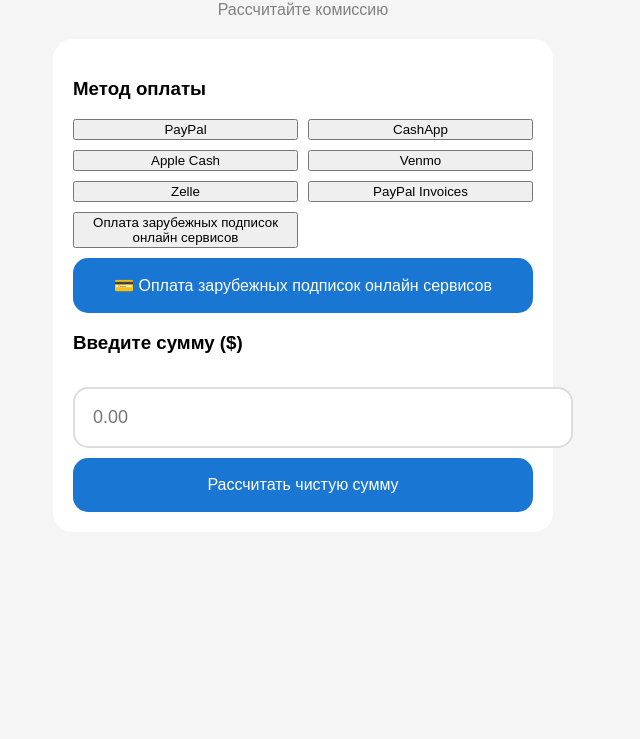
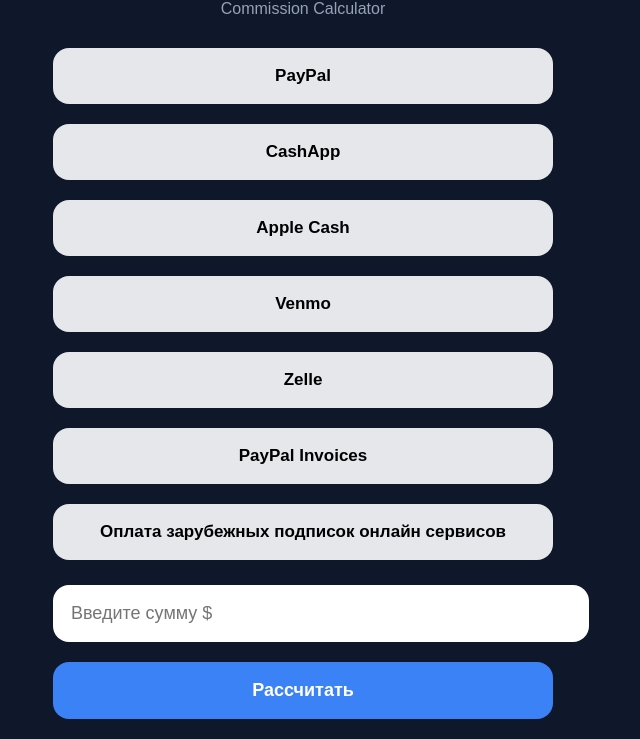
Before and after one commit to AlexPek228/miniapp, a plain HTML site: page index.html in a window 1280 px wide. Shown: the part 94-833 px from the top of the page, without its empty margins (337-977 px from the left). Before the commit the page ends 800 px from the top, so only its background shows below. Drawn offline with Linux system fonts and the light colour scheme; a script that the page names is missing.

Commit message:
Update index.html

```diff
--- a/index.html
+++ b/index.html
@@ -6,123 +6,115 @@
 
 <style>
 body {
-    background:#f5f5f5;
+    background:#0f172a;
+    color:white;
     font-family:Arial;
-    margin:0;
+    text-align:center;
     padding:20px;
-}
-
-.container {
     max-width:500px;
     margin:auto;
 }
 
 h1 {
-    text-align:center;
     margin-bottom:5px;
 }
 
 p {
-    text-align:center;
-    color:gray;
-    margin-bottom:20px;
-}
-
-.card {
-    background:white;
-    padding:20px;
-    border-radius:20px;
+    color:#94a3b8;
 }
 
 .methods {
-    display:grid;
-    grid-template-columns:1fr 1fr;
-    gap:10px;
+    margin-top:20px;
 }
 
-.btn {
-    padding:18px;
-    border-radius:15px;
-    border:2px solid #ddd;
-    font-size:16px;
-    background:white;
+.method-btn {
+    width: 100%;
+    padding: 18px;
+    margin: 10px 0;
+    border-radius: 16px;
+    border: none;
+
+    font-size: 17px;
+    font-weight: 600;
+
+    background: #e5e7eb;
+    color: black;
+
+    transition: all 0.2s ease;
 }
 
-.btn.active {
-    background:#1976d2;
-    color:white;
-    border:none;
+.method-btn:active {
+    transform: scale(0.97);
 }
 
-.big-btn {
-    width:100%;
-    padding:18px;
-    margin-top:10px;
-    border-radius:15px;
-    font-size:16px;
-    background:#1976d2;
-    color:white;
-    border:none;
+.method-btn.active {
+    background: #22c55e;
+    color: black;
 }
 
 input {
-    width:100%;
-    padding:18px;
-    margin-top:15px;
-    border-radius:15px;
-    border:2px solid #ddd;
-    font-size:18px;
+    width: 100%;
+    padding: 18px;
+    border-radius: 16px;
+    border: none;
+    font-size: 18px;
+    margin-top: 15px;
+}
+
+.calc-btn {
+    width: 100%;
+    padding: 18px;
+    margin-top: 20px;
+
+    border-radius: 16px;
+    border: none;
+
+    font-size: 18px;
+    font-weight: bold;
+
+    background: #3b82f6;
+    color: white;
+
+    transition: all 0.2s ease;
+}
+
+.calc-btn:active {
+    transform: scale(0.97);
 }
 
 .result {
     margin-top:20px;
+    background:#1e293b;
     padding:15px;
-    border-radius:15px;
-    background:#e8f5e9;
-    font-size:16px;
+    border-radius:16px;
 }
 </style>
 </head>
 
 <body>
 
-<div class="container">
-
-<h1>💱 Ondawave Exchanger</h1>
-<p>Рассчитайте комиссию</p>
-
-<div class="card">
-
-<h3>Метод оплаты</h3>
+<h1>Ondawave Exchanger</h1>
+<p>Commission Calculator</p>
 
 <div class="methods">
-    <button class="method-btn" onclick="selectMethod('PayPal')">PayPal</button>
-<button class="method-btn" onclick="selectMethod('CashApp')">CashApp</button>
-<button class="method-btn" onclick="selectMethod('Apple Cash')">Apple Cash</button>
-<button class="method-btn" onclick="selectMethod('Venmo')">Venmo</button>
-<button class="method-btn" onclick="selectMethod('Zelle')">Zelle</button>
-<button class="method-btn" onclick="selectMethod('PayPal Invoices')">PayPal Invoices</button>
 
-<button class="method-btn" onclick="selectMethod('Subscriptions', true)">
+<button class="method-btn" onclick="selectMethod('PayPal', false, event)">PayPal</button>
+<button class="method-btn" onclick="selectMethod('CashApp', false, event)">CashApp</button>
+<button class="method-btn" onclick="selectMethod('Apple Cash', false, event)">Apple Cash</button>
+<button class="method-btn" onclick="selectMethod('Venmo', false, event)">Venmo</button>
+<button class="method-btn" onclick="selectMethod('Zelle', false, event)">Zelle</button>
+<button class="method-btn" onclick="selectMethod('PayPal Invoices', false, event)">PayPal Invoices</button>
+
+<button class="method-btn" onclick="selectMethod('Subscriptions', true, event)">
 Оплата зарубежных подписок онлайн сервисов
 </button>
-</div>
 
-<button class="big-btn" onclick="subscriptionMode()">
-💳 Оплата зарубежных подписок онлайн сервисов
-</button>
+<input id="amount" placeholder="Введите сумму $" type="number">
 
-<h3>Введите сумму ($)</h3>
-
-<input id="amount" type="number" placeholder="0.00">
-
-<button class="big-btn" onclick="calculate()">
-Рассчитать чистую сумму
-</button>
+<button class="calc-btn" onclick="calculate()">Рассчитать</button>
 
 <div id="result" class="result" style="display:none;"></div>
 
-</div>
 </div>
 
 <script>
@@ -133,7 +125,6 @@ let selectedMethod = null;
 let usdRate = 92;
 let isSubscription = false;
 
-// получаем курс
 async function getRate() {
     try {
         let res = await fetch("https://www.cbr-xml-daily.ru/daily_json.js");
@@ -145,21 +136,17 @@ async function getRate() {
 }
 getRate();
 
-// выбор метода
-function selectMethod(method, subscription=false) {
+function selectMethod(method, subscription=false, e) {
     selectedMethod = method;
     isSubscription = subscription;
 
     document.querySelectorAll(".method-btn").forEach(btn => {
-        btn.style.background = "#e5e7eb";
-        btn.style.color = "black";
+        btn.classList.remove("active");
     });
 
-    event.target.style.background = "#22c55e";
-    event.target.style.color = "black";
+    e.target.classList.add("active");
 }
 
-// расчет
 function calculate() {
     let amount = parseFloat(document.getElementById("amount").value);
 
@@ -177,11 +164,9 @@ function calculate() {
     let receive = 0;
 
     if (isSubscription) {
-        // 🔥 логика подписок
         commission = 5;
         receive = amount + commission;
     } else {
-        // обычная комиссия 15%
         commission = amount * 0.15;
         receive = amount - commission;
     }
@@ -205,11 +190,11 @@ function calculate() {
         💎 В RUB: ${rubAmount.toFixed(0)} ₽
     `;
 
-    // отправка в бота
     tg.sendData(JSON.stringify({
         method: selectedMethod,
         amount: amount,
         result: receive,
+        rub: rubAmount,
         type: isSubscription ? "subscription" : "exchange"
     }));
 }
```
